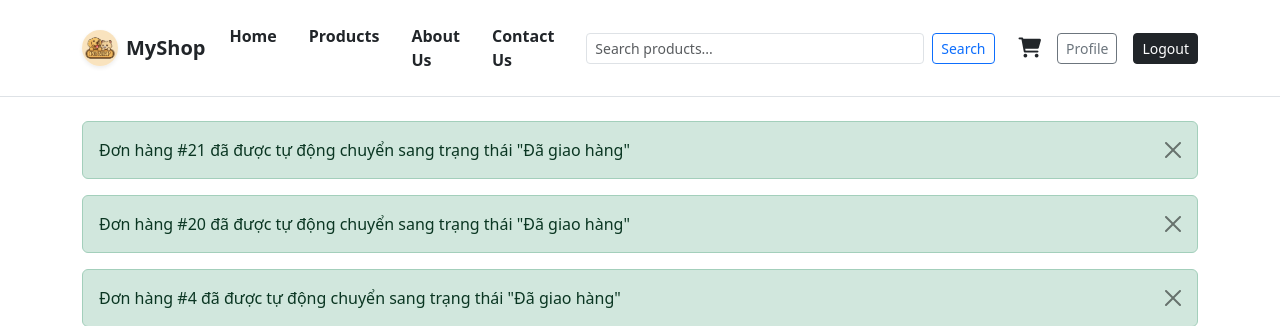
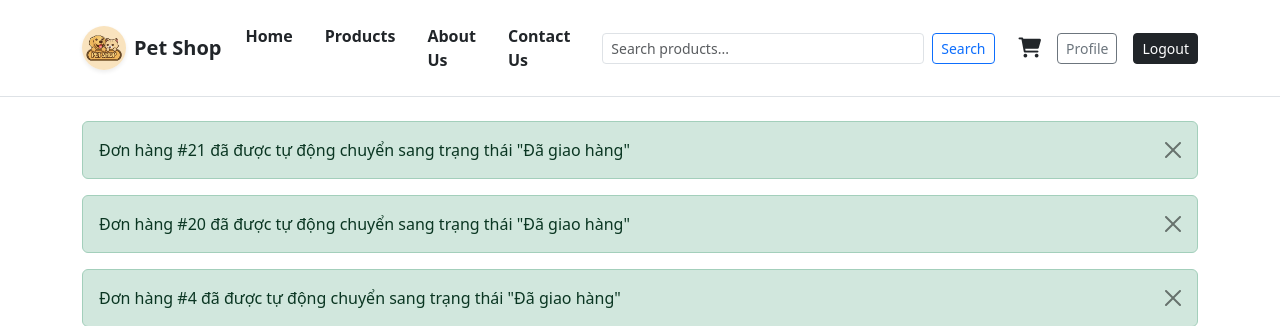
Before and after one commit to ngophuongthaouser-gif/ecommerce-devops, a Django app: page /profile/ in a window 1280 px wide. Shown: the top 326 px of the page. Run offline with Django 5.2, Linux system fonts and the light colour scheme; a user stored in the database is signed in; data comes from the database, SQL or seed files in the repository.

Commit message:
Update Pet Shop logo branding

```diff
--- a/ecommerce/templates/base.html
+++ b/ecommerce/templates/base.html
@@ -20,8 +20,8 @@
 <nav class="navbar navbar-expand-lg bg-white border-bottom">
     <div class="container py-2">
         <a class="navbar-brand d-flex align-items-center" href="{% url 'home' %}">
-            <img src="{% static 'images/logo.jpg' %}" alt="Logo" height="36" class="me-2 rounded-circle shadow-sm">
-            <span class="fs-5 fw-semibold text-dark">MyShop</span>
+            <img src="{% static 'images/logo.jpg' %}" alt="Pet Shop logo" height="44" class="me-2 rounded-circle shadow-sm">
+            <span class="fs-5 fw-semibold text-dark">Pet Shop</span>
         </a>
 
         <button class="navbar-toggler border-0" type="button" data-bs-toggle="collapse" data-bs-target="#navbarNav">
```
